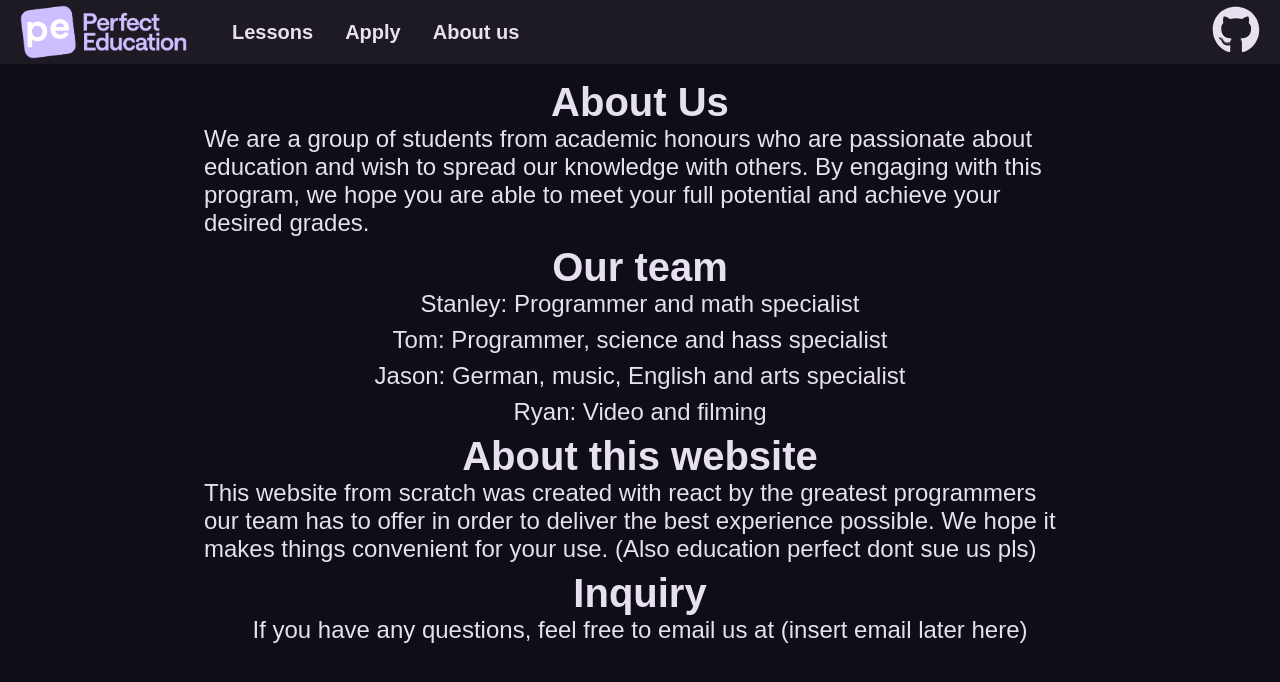
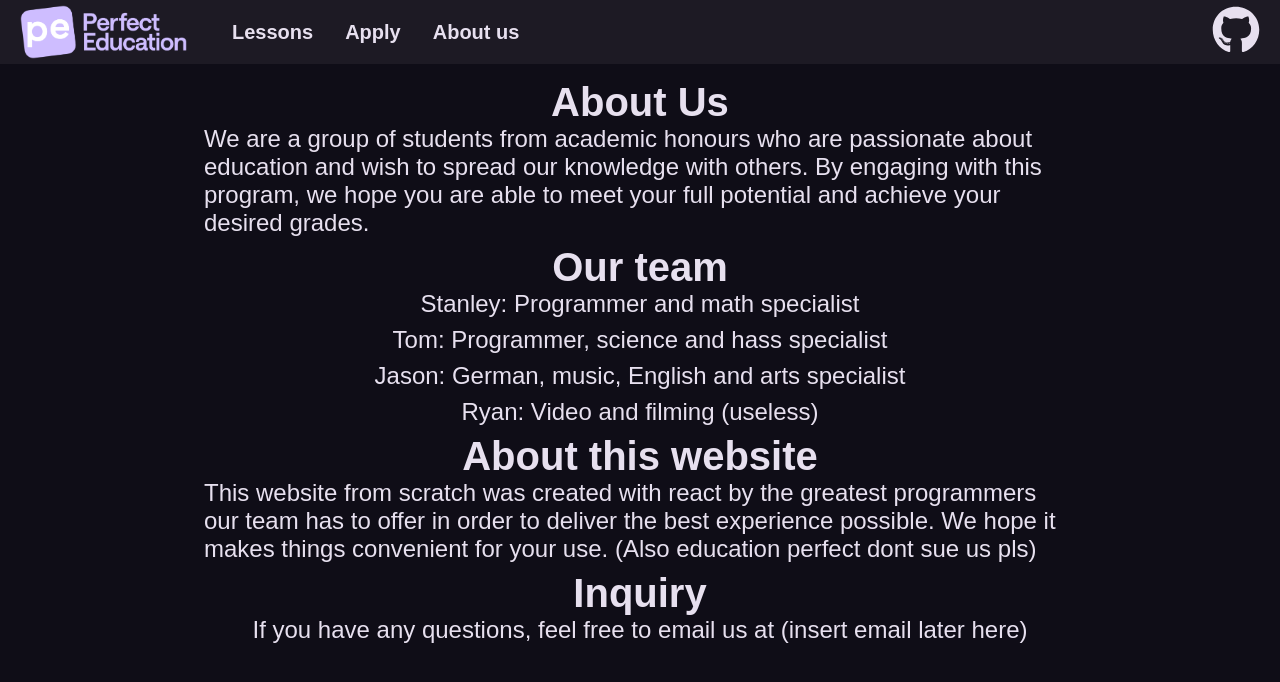
Before and after one commit to tm-coder-484/PerfectEducation, a React (Vite) app: page /about in a window 1280 px wide. Shown: the top 682 px of the page. Built offline with nearby package versions, Linux system fonts and the light colour scheme.

Commit message:
Add a ryan is useless message in abt page

```diff
--- a/src/About.jsx
+++ b/src/About.jsx
@@ -24,7 +24,7 @@ function About() {
         Jason: German, music, English and arts specialist
         </p>
         <p className="paragraph">
-        Ryan: Video and filming
+        Ryan: Video and filming (useless)
         </p>
         <h2 className="sub-heading">
           About this website
```
